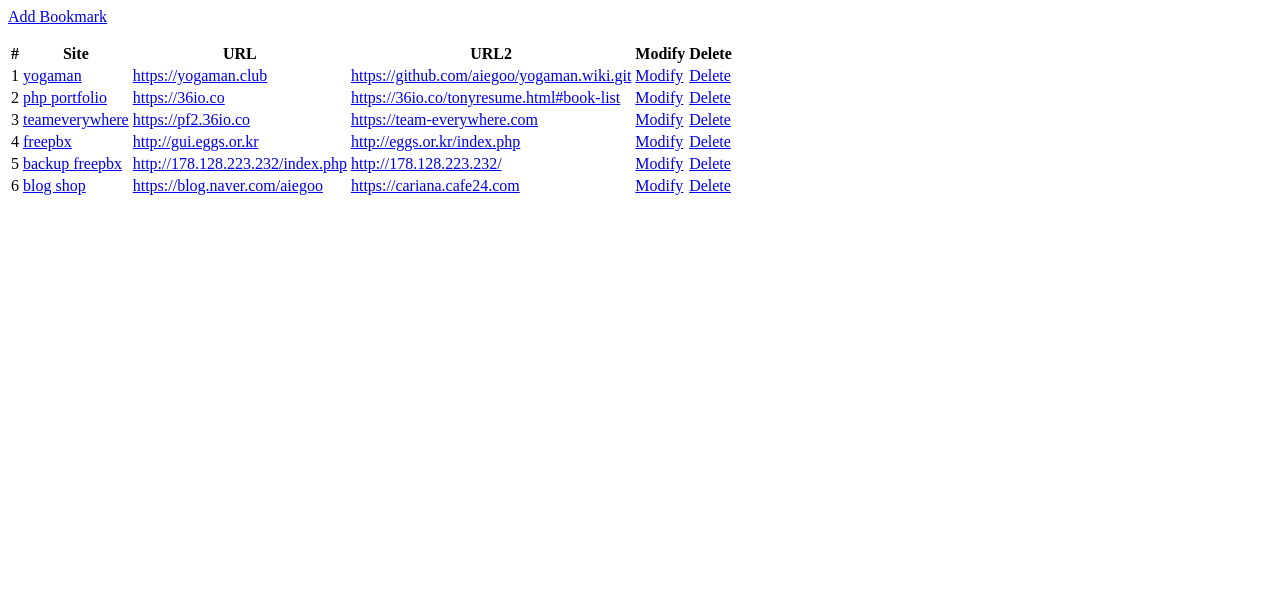
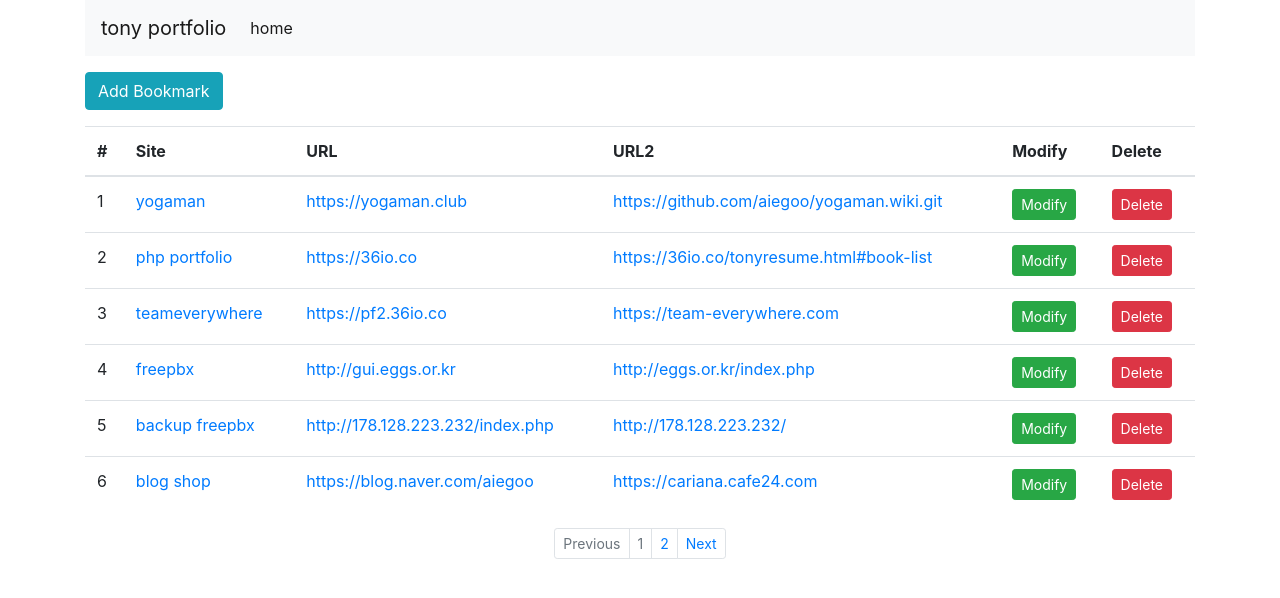
Before and after one commit to aiegoo/django-vote, a Django app: page /bookmark/ in a window 1280 px wide. Shown: the top 598 px of the page. Run offline with Django 3.2, Linux system fonts and the light colour scheme; data comes from the database, SQL or seed files in the repository; both versions use the stored data as it was after the commit; some libraries are stand-ins or nearby versions.

Commit message:
bootstrap and pagination

```diff
--- a/bookmark/config/settings.py
+++ b/bookmark/config/settings.py
@@ -119,3 +119,4 @@
 # https://docs.djangoproject.com/en/2.2/howto/static-files/
 
 STATIC_URL = '/static/'
+STATICFILES_DIRS = [os.path.join(BASE_DIR, 'static')]
--- /dev/null
+++ b/bookmark/static/style.css
@@ -0,0 +1,3 @@
+body {
+     width:100%;
+ }
--- a/bookmark/templates/base.html
+++ b/bookmark/templates/base.html
@@ -5,10 +5,35 @@
      <meta name="viewport" content="width=device-width, initial-scale=1.0">
      <meta http-equiv="X-UA-Compatible" content="ie=edge">
      <title>{% block title %}{% endblock %}</title>
+     <link rel="stylesheet" href="https://stackpath.bootstrapcdn.com/bootstrap/4.3.1/css/bootstrap.min.css" integrity="sha384-ggOyR0iXCbMQv3Xipma34MD+dH/1fQ784/j6cY/iJTQUOhcWr7x9JvoRxT2MZw1T" crossorigin="anonymous">
+     {% load static %}
+     <link rel="stylesheet" href="{% static 'style.css' %}">
+     <script src="https://code.jquery.com/jquery-3.3.1.slim.min.js" integrity="sha384-q8i/X+965DzO0rT7abK41JStQIAqVgRVzpbzo5smXKp4YfRvH+8abtTE1Pi6jizo" crossorigin="anonymous"></script>
+<script src="https://cdnjs.cloudflare.com/ajax/libs/popper.js/1.14.7/umd/popper.min.js" integrity="sha384-UO2eT0CpHqdSJQ6hJty5KVphtPhzWj9WO1clHTMGa3JDZwrnQq4sF86dIHNDz0W1" crossorigin="anonymous"></script>
+<script src="https://stackpath.bootstrapcdn.com/bootstrap/4.3.1/js/bootstrap.min.js" integrity="sha384-JjSmVgyd0p3pXB1rRibZUAYoIIy6OrQ6VrjIEaFf/nJGzIxFDsf4x0xIM+B07jRM" crossorigin="anonymous"></script>
 </head>
 <body>
-     {% block content %}
+     <div class="container">
+          <nav class="navbar navbar-expand-lg navbar-light bg-light">
+               <a href="#" class="navbar-brand">tony portfolio</a><button class="navbar-toggler" type="button" data-toggle="collapse" data-target="#navbarSupportedContent" aria-control="navbarSupportedContent" aria-expand="false" aria-label="Toggle navigation"><span class="navbar-toggler-icon"></span></button>
+               <div id="navbarSupportedContent" class="collapse navbar-collapse">
+                    <ul class="navbar-nav mr-auto">
+                         <li class="nav-item active"><a href="#" class="nav-link">home</a></li>
+                    </ul>
+               </div>
+          </nav>
+          <p></p>
+          <div class="row">
+               <div class="col">
+                    {% block content %}
 
-     {% endblock %}
+                    {% endblock %}
+
+
+                    {% block pagination %}
+                    {% endblock %}
+               </div>
+          </div>
+     </div>
 </body>
 </html>
```
Also changed, not shown: bookmark/db.sqlite3.
